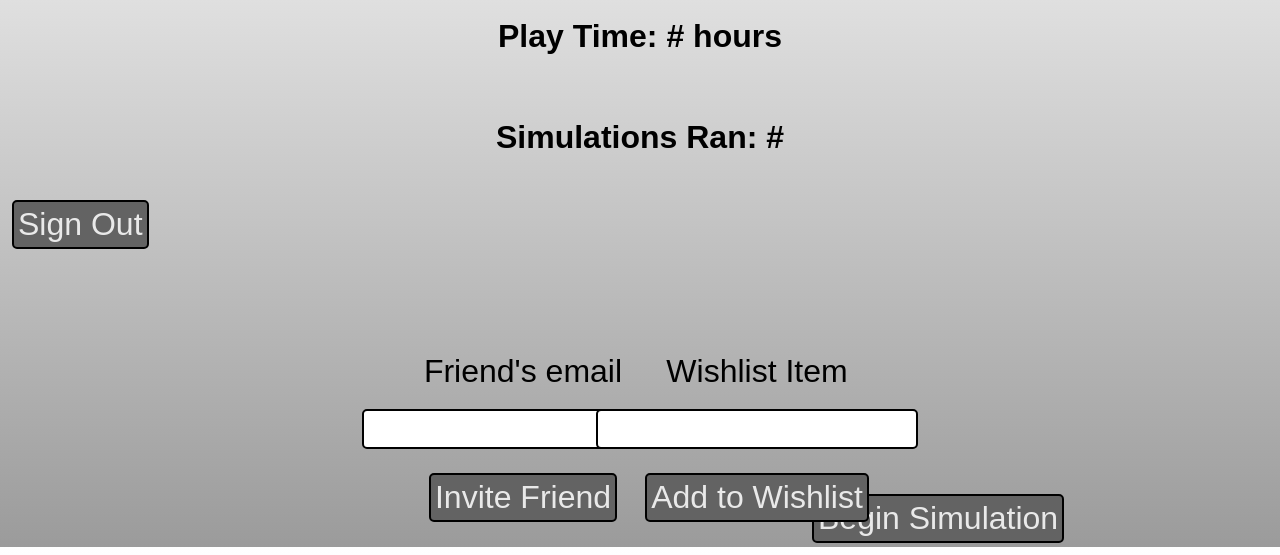
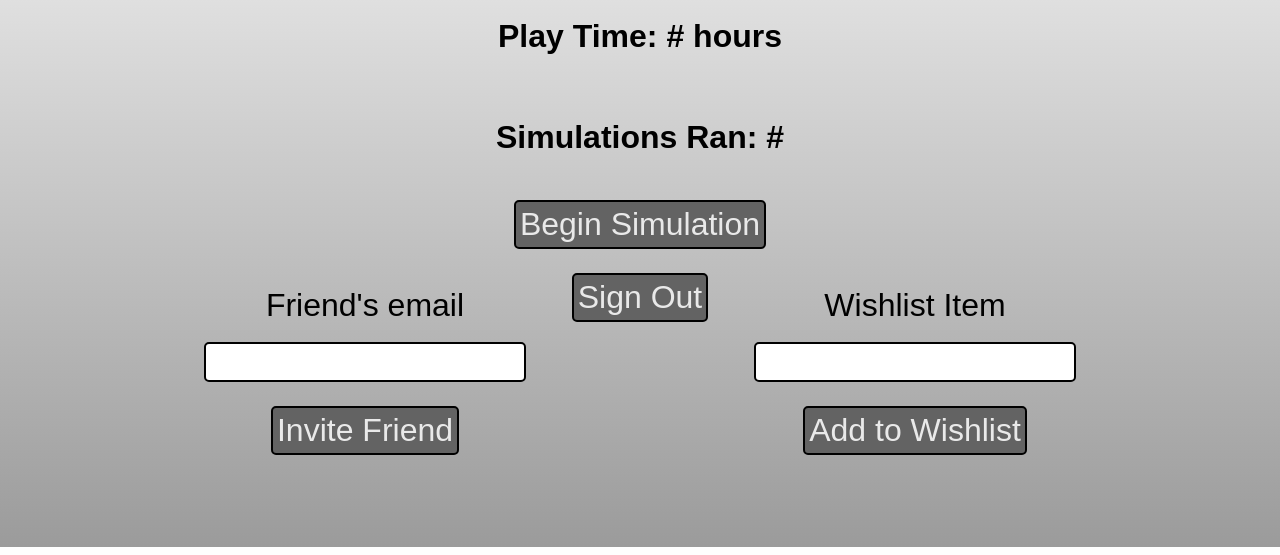
Before and after one commit to jngui1/WebProP3, a PHP site: page /user_page.php?added_wish=1 in a window 1280 px wide. Shown: the part 253-808 px from the top of the page. Run offline with PHP 8.4, Linux system fonts and the light colour scheme; the visitor is signed in with stand-in values (Sample User, id 1).

Commit message:
made userpage css responsive

```diff
--- a/user_page.php
+++ b/user_page.php
@@ -95,7 +95,7 @@
             <h3>Simulations Ran: #</h3>
         </div>
 
-        <div class="vertical-stack" style="position: absolute; top: 600px; left: 350px;">
+        <div class="vertical-stack" style="position: absolute; bottom: 10vh; left: 15vw;">
             <form id="invite_form" class="vertical-stack-center">
                 <label for="email">Friend's email</label>
 
@@ -107,13 +107,13 @@
 
         </div>
 
-        <div style="position: absolute; top: 735px; left: 800px">
+        <div class="vertical-stack-center">
             <button type="button" onclick="window.location.assign('grid/index.html')">
                 Begin Simulation
             </button>
         </div>
 
-        <div class ="vertical-stack" style="position: absolute; top: 600px; right: 350px;">
+        <div class ="vertical-stack" style="position: absolute; bottom: 10vh; right: 15vw;">
             <form id="wishlist_form" action="add_wishlist.php" method="POST" class="vertical-stack-center">
                 <label for="wishlist">Wishlist Item</label>
 
@@ -125,7 +125,7 @@
 
         </div>
 
-        <div>
+        <div class="vertical-stack-center">
           <button type="button" onclick="window.location.assign('index.php')">
             Sign Out
           </button>
```
